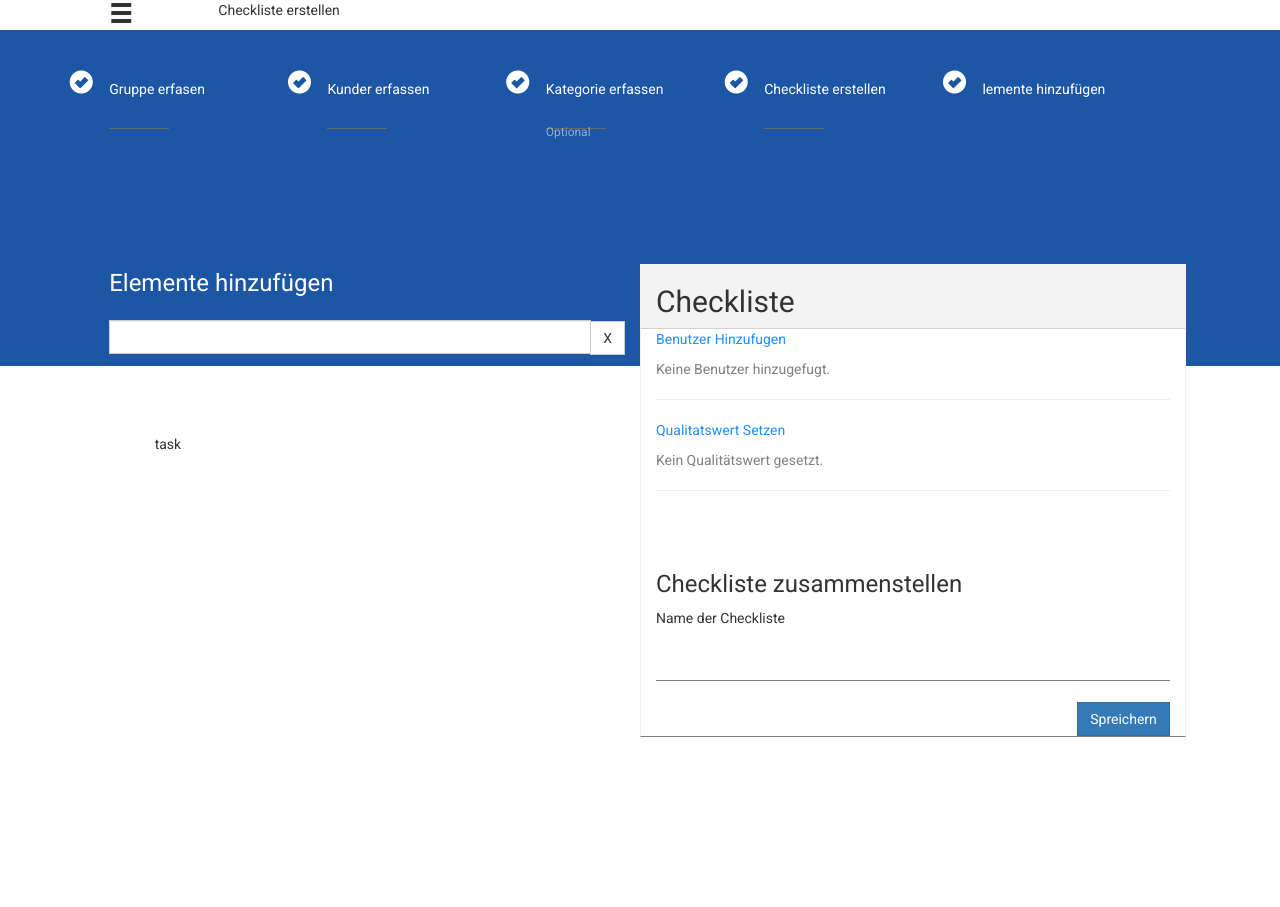
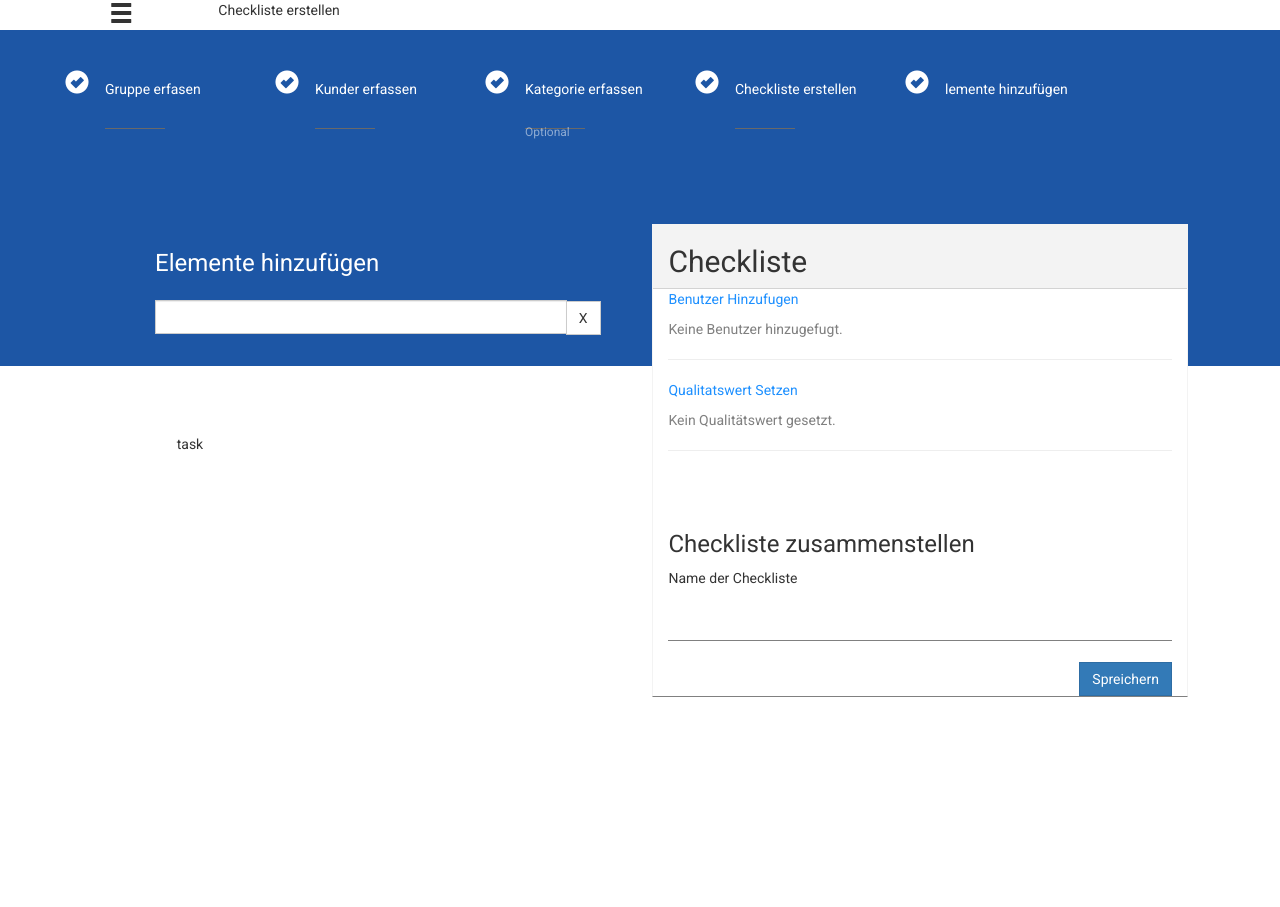
Before and after one commit to JonathanPrada/PHP-Dashboard, a PHP site: template templates/main.twig in a window 1280 px wide. Run offline with PHP 8.4, Linux system fonts and the light colour scheme; the template is opened without the code that fills it, so the values that code supplies are empty; some libraries are stand-ins or nearby versions.

Commit message:
Add files via upload

```diff
--- a/css/style.css
+++ b/css/style.css
@@ -31,12 +31,13 @@ body > .container {
 #newmenu span {
     position: relative;
     top: 18px;
+    left: 80px;
 }
 
 #newmenu p {
     position: relative;
     top: 16px;
-    left: -90px;
+    left: -40px;
     font-weight: normal;
     font-style: normal;
     font-stretch: normal;
@@ -50,6 +51,7 @@ body > .container {
     background-color: #1d56a5;
     color: white;
     height:336px;
+    padding-right: 50px;
 }
 
 #content {
@@ -97,28 +99,51 @@ body > .container {
 
 #title {
     position: relative;
-    top: -100px;
+    top: -120px;
     color: white;
     font-size: 24px;
+    padding-left: 50px;
 }
 
 /* search box styling */
 #search {
     position: relative;
-    top: -80px;
+    top: -100px;
+    padding-left: 50px;
 }
 
 .search-field{
-    width: 100%;
+    width: 90%;
 }
 
 #tags {
-    height: 28px;
+    height: 50px;
     position: relative;
     top: 1px;
+    font-size: 16px;
 }
 
+#btn2 {
+    height: 50px !important;
+
+}
+
+#btn2:hover{
+    cursor:default !important;
+}
+
+
 /* Task styling */
+
+#tasks {
+    position: relative;
+    padding-left: 25px;
+}
+
+#sortable1 {
+    position: relative;
+    top: -40px;
+}
 
 #sortable1 .ui-state-default {
     background-color: #f3f3f3;
@@ -130,10 +155,13 @@ body > .container {
     padding-bottom: 13px;
     border-style: none;
     border-left-style: solid;
-    border-left-color: #00b3ee;
+    border-left-color: #94c0e7;
     border-left-width: 15px;
     list-style-type: none;
+    position: relative;
+    width: 90%;
 }
+
 
 #sortable1 br {
     line-height: 5px;
@@ -141,6 +169,10 @@ body > .container {
 
 #sortable2 br {
     line-height: 5px;
+}
+
+#sortable2 {
+    padding-left: 0 !important;
 }
 
 #sortable2 ul {
@@ -161,14 +193,13 @@ body > .container {
     padding-bottom: 13px;
     border-style: none;
     border-left-style: solid;
-    border-left-color: #00b3ee;
+    border-left-color: #94c0e7;
     border-left-width: 15px;
     list-style-type: none;
 }
 
 #sortable2 a{
-    float: right;
-    padding-right: 10px;
+    padding-left: 10px;
 }
 
 /* Checklist styling */
@@ -176,7 +207,7 @@ body > .container {
 #checklist {
     background-color: white;
     position: relative;
-    top: -170px;
+    top: -210px;
     border-style: solid;
     border-color: #f3f3f3;
     border-width: thin;
--- a/inc/search.php
+++ b/inc/search.php
@@ -13,15 +13,15 @@
 <div id="search">
     <div class="row">
         <div class="col-md-1"></div>
-        <div class="col-md-4">
+        <div class="col-md-5">
             <div class="input-group search-field">
                 <input id="tags" type="text" class="form-control" onkeyup="myFunction()" placeholder="Elemente Suchen / Erstellen">
-                <span class="input-group-btn">
+                <span class="input-group-btn no-hover">
                 <button id="btn2" class="btn btn-default btn-block" type="button"><i class="fa fa-search" aria-hidden="true"></i></button>
                 </span>
             </div>
         </div>
-        <div class="col-md-7">
+        <div class="col-md-6">
         </div>
     </div>
 </div>
--- a/inc/submission.php
+++ b/inc/submission.php
@@ -57,7 +57,7 @@ if($_SERVER["REQUEST_METHOD"] == "POST") {
         echo $sql . "<br>" . $e->getMessage();
     }
 
-    //READ: Add these tasks to our task list
+/*    //READ: Add these tasks to our task list
     try {
         // set the PDO error mode to exception
         $conn->setAttribute(PDO::ATTR_ERRMODE, PDO::ERRMODE_EXCEPTION);
@@ -73,7 +73,7 @@ if($_SERVER["REQUEST_METHOD"] == "POST") {
     catch(PDOException $e)
     {
         echo $sql . "<br>" . $e->getMessage();
-    }
+    }*/
 
     //READ: Add listid and tasks to our savedlists table
     try {
--- /dev/null
+++ b/inc/submit.php
@@ -0,0 +1 @@
+<input type="submit" class="btn btn-primary btn-xs" name="checklist-submit" value="Spreichern" onclick="listGrabber()"/>
```
Also changed, not shown: inc/checklist.php (+7 -5 lines).
